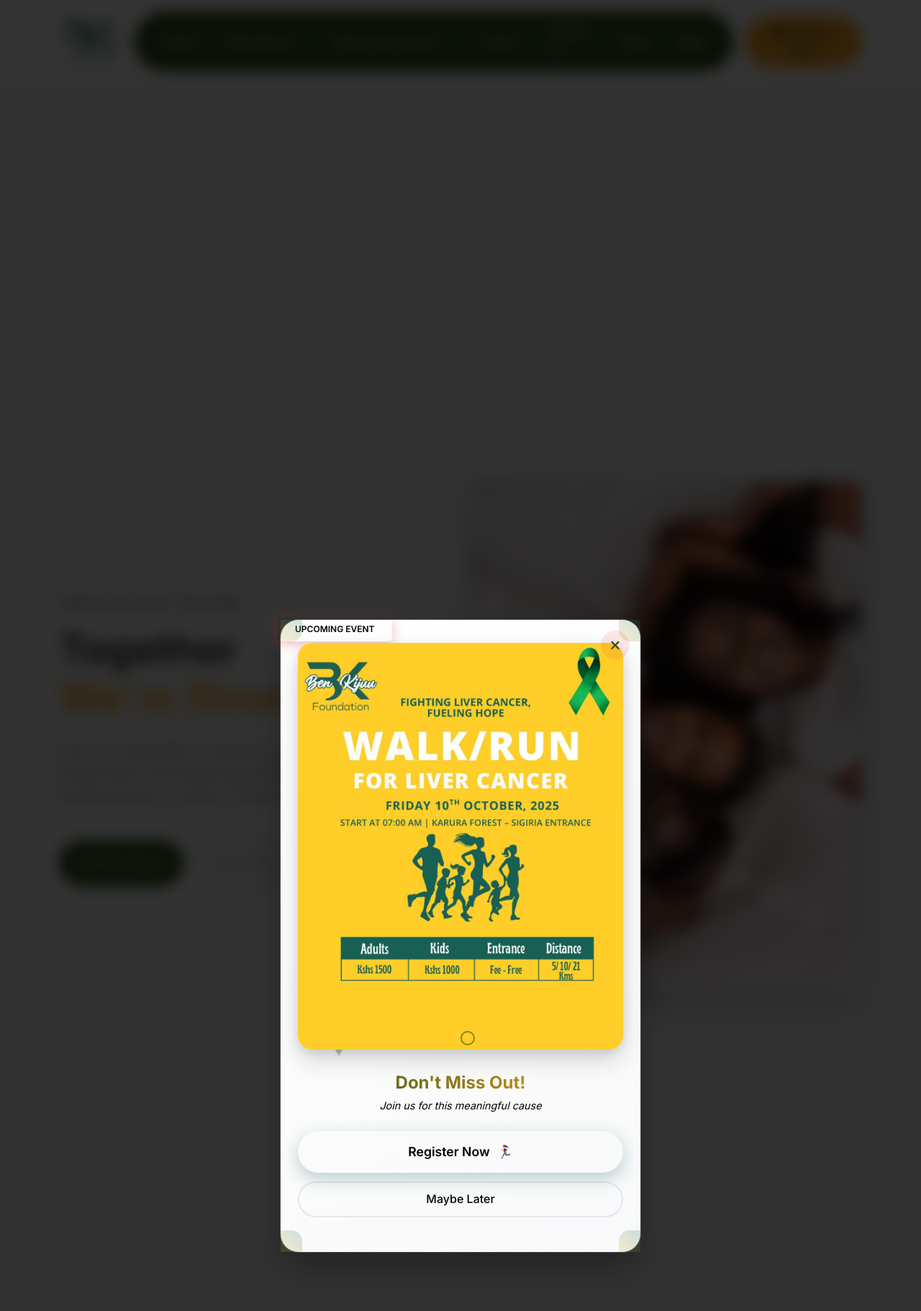
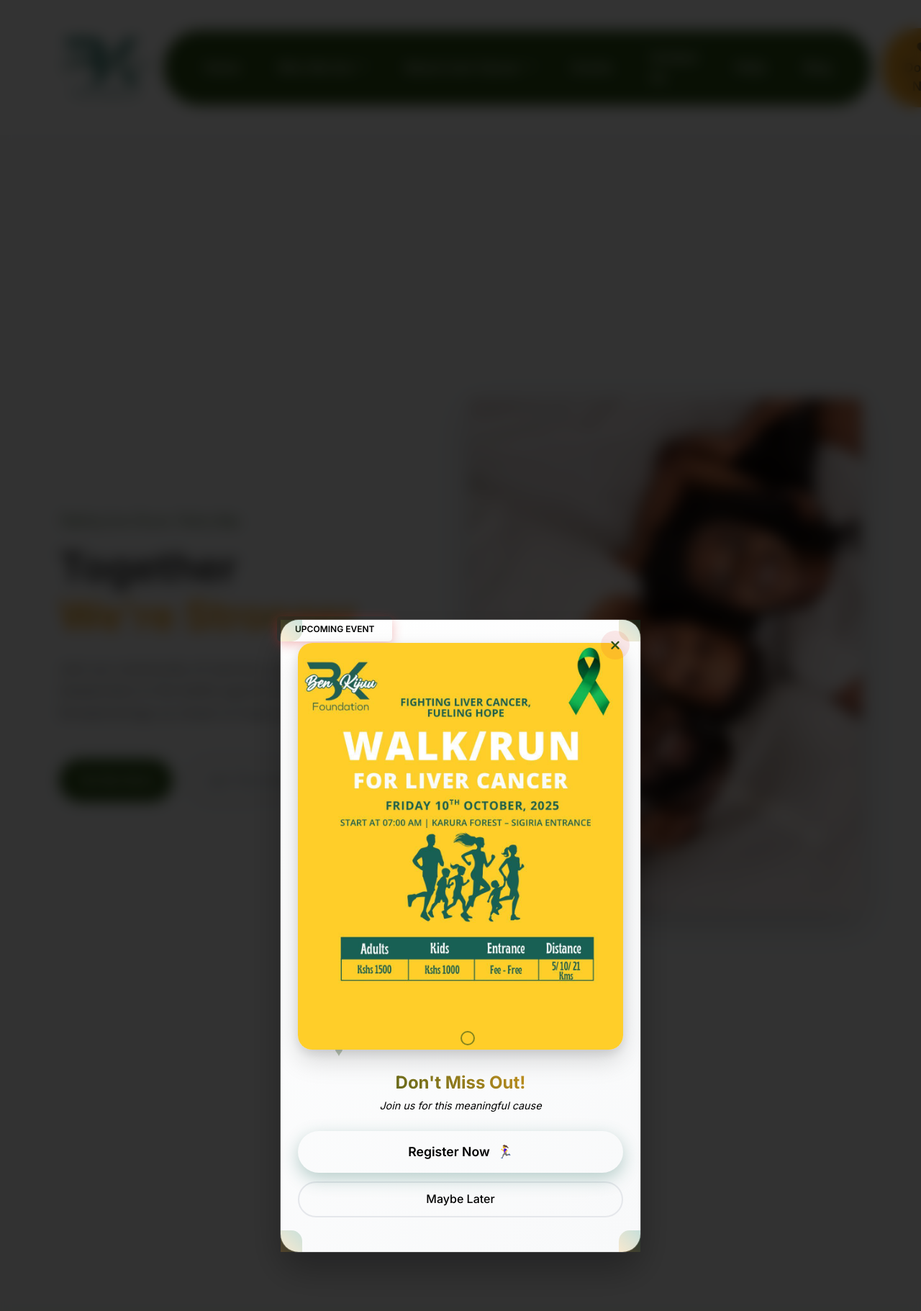
Before and after one commit to Simeonone/ben-kijuu-foundation, a PHP site: page / in a window 1280 px wide. Shown: the top 1821 px of the page at 72% size. Run offline with PHP 8.4, Linux system fonts and the light colour scheme; the visitor is signed in with stand-in values (Sample User, id 1); some libraries are stand-ins or nearby versions.

Commit message:
updated the header to be bigger

```diff
--- a/assets/css/style.css
+++ b/assets/css/style.css
@@ -52,6 +52,7 @@
     font-family: var(--font-primary);
     line-height: 1.6;
     color: var(--dark-color);
+    padding-top: 0;
 }
 
 /* Typography */
@@ -102,6 +103,7 @@
 
 /* Hero Section */
 .hero-section {
+    margin-top: 0;
     background: #f8f9fa !important;
     color: var(--text-dark) !important;
     padding: 4rem 0;
@@ -1142,3 +1144,116 @@
         box-shadow: none;
     }
 }
+
+/* Header Navigation Styles - Bigger and Sticky */
+.navbar {
+    background: white !important;
+    box-shadow: 0 2px 10px rgba(0, 0, 0, 0.1);
+    padding: 1.5rem 0;
+    /* Increased padding */
+    position: sticky;
+    top: 0;
+    z-index: 1000;
+    transition: all 0.3s ease;
+}
+
+.navbar.sticky-top {
+    position: fixed;
+    top: 0;
+    width: 100%;
+}
+
+.navbar-brand img {
+    height: 60px;
+    /* Bigger logo */
+    width: 60px;
+    object-fit: contain;
+}
+
+.navbar-nav-wrapper {
+    background: #2d5016;
+    border-radius: 50px;
+    padding: 12px 30px;
+    /* Increased padding */
+}
+
+.navbar-nav .nav-link {
+    color: white !important;
+    padding: 12px 20px;
+    /* Increased padding */
+    margin: 0 6px;
+    /* Increased margin */
+    font-weight: 500;
+    font-size: 1.1rem;
+    /* Bigger font */
+    transition: all 0.3s ease;
+}
+
+.navbar-nav .nav-link:hover {
+    background: rgba(255, 255, 255, 0.1);
+    border-radius: 25px;
+}
+
+/* Dropdown styles - Bigger */
+.dropdown-menu {
+    border-radius: 10px;
+    box-shadow: 0 4px 15px rgba(0, 0, 0, 0.1);
+    border: none;
+    margin-top: 8px;
+}
+
+.dropdown-item {
+    padding: 12px 24px;
+    /* Increased padding */
+    color: #333;
+    font-weight: 500;
+    font-size: 1rem;
+}
+
+.dropdown-item:hover {
+    background: #f0f7f0;
+    color: #2d5016;
+}
+
+/* Donate button - Bigger */
+.btn {
+    padding: 15px 30px;
+    /* Increased padding */
+    font-size: 1.1rem;
+    /* Bigger font */
+}
+
+/* Smooth scrolling behavior */
+html {
+    scroll-behavior: smooth;
+    scroll-padding-top: 120px;
+    /* Account for sticky header height */
+}
+
+/* Mobile responsive */
+@media (max-width: 991px) {
+    .navbar {
+        padding: 1rem 0;
+    }
+
+    .navbar-nav-wrapper {
+        background: #2d5016;
+        border-radius: 15px;
+        margin-top: 1rem;
+        padding: 20px;
+    }
+
+    .navbar-nav .nav-item {
+        margin: 8px 0;
+    }
+
+    .navbar-nav .nav-link {
+        padding: 10px 15px;
+        font-size: 1.05rem;
+    }
+
+    .navbar-brand img {
+        height: 50px;
+        width: 50px;
+    }
+}
--- a/includes/header.php
+++ b/includes/header.php
@@ -21,11 +21,12 @@
 <body>
 
 <!-- Navigation -->
-<nav class="navbar navbar-expand-lg" style="background: white; box-shadow: 0 2px 10px rgba(0,0,0,0.1); padding: 1rem 0;">
+<!-- Navigation - Bigger and Sticky -->
+<nav class="navbar navbar-expand-lg sticky-top" style="background: white; box-shadow: 0 2px 10px rgba(0,0,0,0.1); padding: 1.5rem 0; z-index: 1000;">
     <div class="container">
         <!-- Logo - Bigger -->
         <a class="navbar-brand" href="index.php">
-            <img src="assets/images/logo.png" alt="<?php echo SITE_NAME; ?>" style="height: 60px; width: auto;">
+            <img src="assets/images/logo.png" alt="Ben Kijuu Foundation" style="height: 130px; width: 130px;">
         </a>
 
         <!-- Mobile toggle button -->
@@ -33,18 +34,17 @@
             <span class="navbar-toggler-icon"></span>
         </button>
 
-        <!-- Navigation menu -->
+        <!-- Navigation menu with green background wrapper - Bigger -->
         <div class="collapse navbar-collapse" id="navbarNav">
-            <!-- Green background wrapper -->
-            <div class="navbar-nav-wrapper ms-auto" style="background: #2d5016; border-radius: 50px; padding: 8px 20px;">
+            <div class="navbar-nav-wrapper ms-auto" style="background: #2d5016; border-radius: 50px; padding: 12px 30px;">
                 <ul class="navbar-nav align-items-center">
                     <li class="nav-item">
-                        <a class="nav-link" href="index.php" style="color: white !important; padding: 8px 16px; margin: 0 4px;">Home</a>
+                        <a class="nav-link" href="index.php" style="color: white !important; padding: 12px 20px; margin: 0 6px; font-size: 1.1rem;">Home</a>
                     </li>
 
                     <!-- Who We Are Dropdown -->
                     <li class="nav-item dropdown">
-                        <a class="nav-link dropdown-toggle" href="#" role="button" data-bs-toggle="dropdown" style="color: white !important; padding: 8px 16px; margin: 0 4px;">
+                        <a class="nav-link dropdown-toggle" href="#" role="button" data-bs-toggle="dropdown" style="color: white !important; padding: 12px 20px; margin: 0 6px; font-size: 1.1rem;">
                             Who We Are
                         </a>
                         <ul class="dropdown-menu" style="border-radius: 10px; box-shadow: 0 4px 15px rgba(0,0,0,0.1);">
@@ -56,7 +56,7 @@
 
                     <!-- About Liver Cancer Dropdown -->
                     <li class="nav-item dropdown">
-                        <a class="nav-link dropdown-toggle" href="#" role="button" data-bs-toggle="dropdown" style="color: white !important; padding: 8px 16px; margin: 0 4px;">
+                        <a class="nav-link dropdown-toggle" href="#" role="button" data-bs-toggle="dropdown" style="color: white !important; padding: 12px 20px; margin: 0 6px; font-size: 1.1rem;">
                             About Liver Cancer
                         </a>
                         <ul class="dropdown-menu" style="border-radius: 10px; box-shadow: 0 4px 15px rgba(0,0,0,0.1);">
@@ -68,22 +68,22 @@
                     </li>
 
                     <li class="nav-item">
-                        <a class="nav-link" href="events.php" style="color: white !important; padding: 8px 16px; margin: 0 4px;">Events</a>
+                        <a class="nav-link" href="events.php" style="color: white !important; padding: 12px 20px; margin: 0 6px; font-size: 1.1rem;">Events</a>
                     </li>
                     <li class="nav-item">
-                        <a class="nav-link" href="contact.php" style="color: white !important; padding: 8px 16px; margin: 0 4px;">Contact Us</a>
+                        <a class="nav-link" href="contact.php" style="color: white !important; padding: 12px 20px; margin: 0 6px; font-size: 1.1rem;">Contact Us</a>
                     </li>
                     <li class="nav-item">
-                        <a class="nav-link" href="faq.php" style="color: white !important; padding: 8px 16px; margin: 0 4px;">FAQs</a>
+                        <a class="nav-link" href="faq.php" style="color: white !important; padding: 12px 20px; margin: 0 6px; font-size: 1.1rem;">FAQs</a>
                     </li>
                     <li class="nav-item">
-                        <a class="nav-link" href="blog.php" style="color: white !important; padding: 8px 16px; margin: 0 4px;">Blog</a>
+                        <a class="nav-link" href="blog.php" style="color: white !important; padding: 12px 20px; margin: 0 6px; font-size: 1.1rem;">Blog</a>
                     </li>
                 </ul>
             </div>
 
-            <!-- Donate Button (outside green wrapper) -->
-            <a href="donate.php" class="btn ms-3" style="background: #f5a623; color: #333; border-radius: 50px; padding: 12px 24px; font-weight: 600;">
+            <!-- Donate Button - Bigger -->
+            <a href="donate.php" class="btn ms-3" style="background: #f5a623; color: #333; border-radius: 50px; padding: 15px 30px; font-weight: 600; font-size: 1.1rem;">
                 <i class="fas fa-heart me-2"></i>Donate Now
             </a>
         </div>
```
